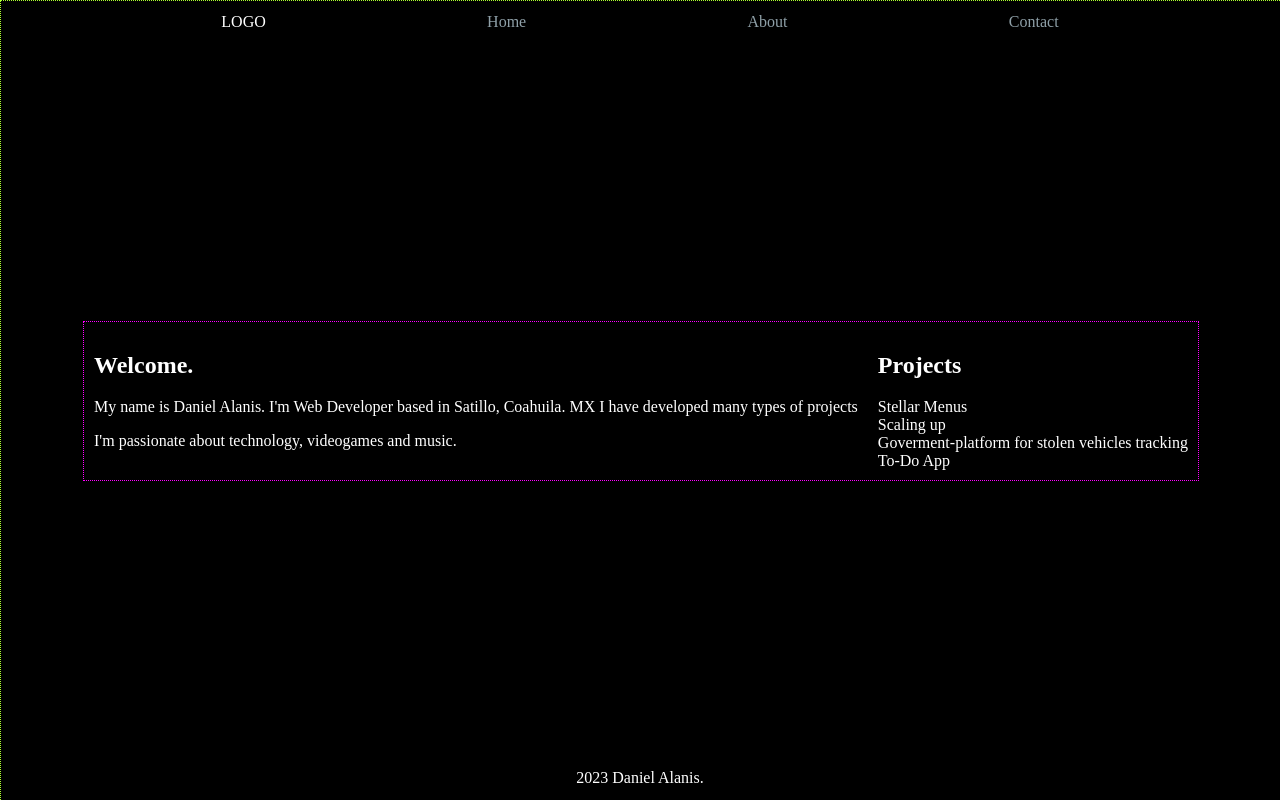
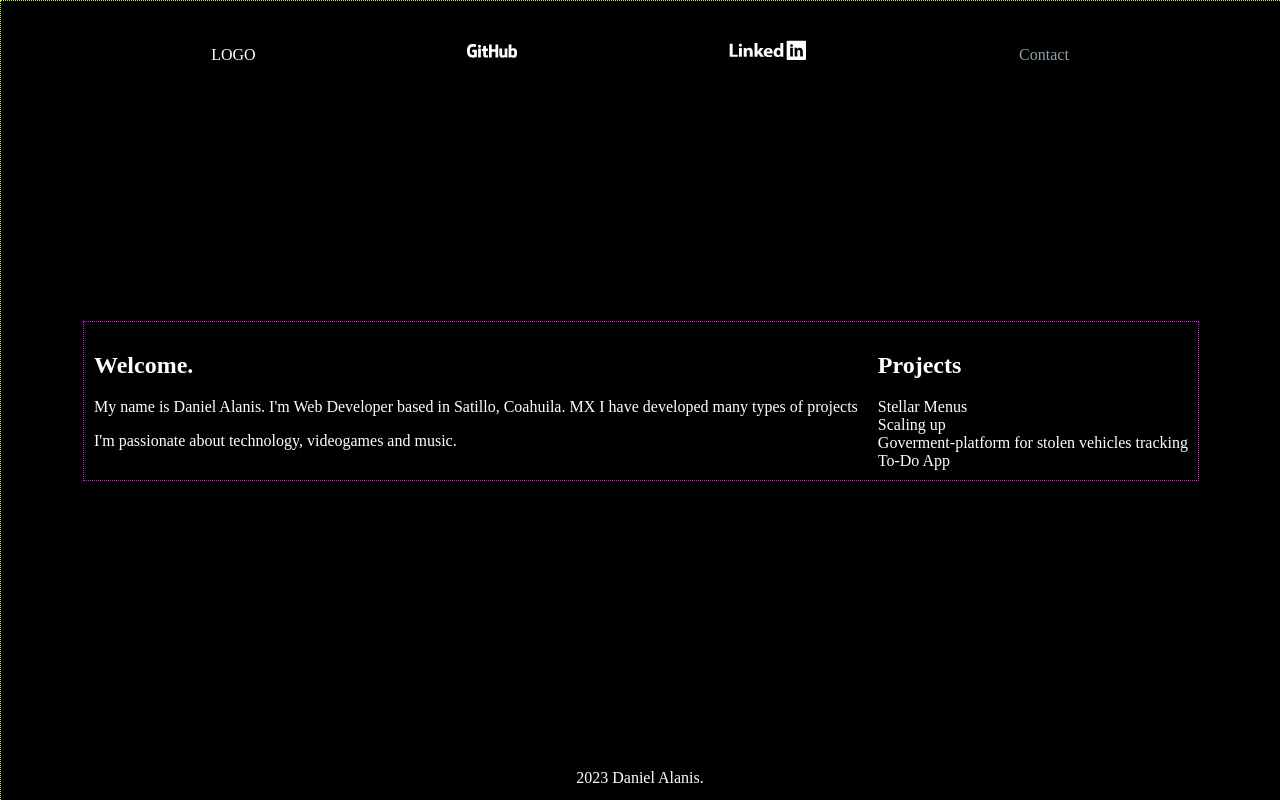
Before and after one commit to d4lanis/portfolio, a React (Vite) app: page / in a window 1280 px wide. Built offline with nearby package versions, Linux system fonts and the light colour scheme.

Commit message:
social media added linkein github, one is missing

```diff
--- a/src/components/navbar/index.tsx
+++ b/src/components/navbar/index.tsx
@@ -1,12 +1,15 @@
+import GithubIcon from "../../assets/github.svg"
+import LinkedInIcon from "../../assets/linkedin.svg"
+
 function NavBar () {
 
 
     return (
         <nav style={{position: "fixed", top: "0%", left: "0%", width: "100%", paddingTop: "1%"}}>
-            <ul style={{display: "flex", justifyContent: "space-evenly"}}>
+            <ul style={{display: "flex", justifyContent: "space-evenly", alignItems: "center"}}>
                 <li>LOGO</li>
-                <li><a href="#">Home</a></li>
-                <li><a href="#">About</a></li>
+                <li><a href="#"><img src={GithubIcon} style={{filter: "invert(100%)", width: "50px"}}/></a></li>
+                <li><a href="#"><img src={LinkedInIcon} style={{filter: "invert(100%)", width: "80px"}}/></a></li>
                 <li><a href="#">Contact</a></li>
              </ul>
         </nav>
```
Also changed, not shown: src/assets/github.svg (added), src/assets/linkedin.svg (added).
